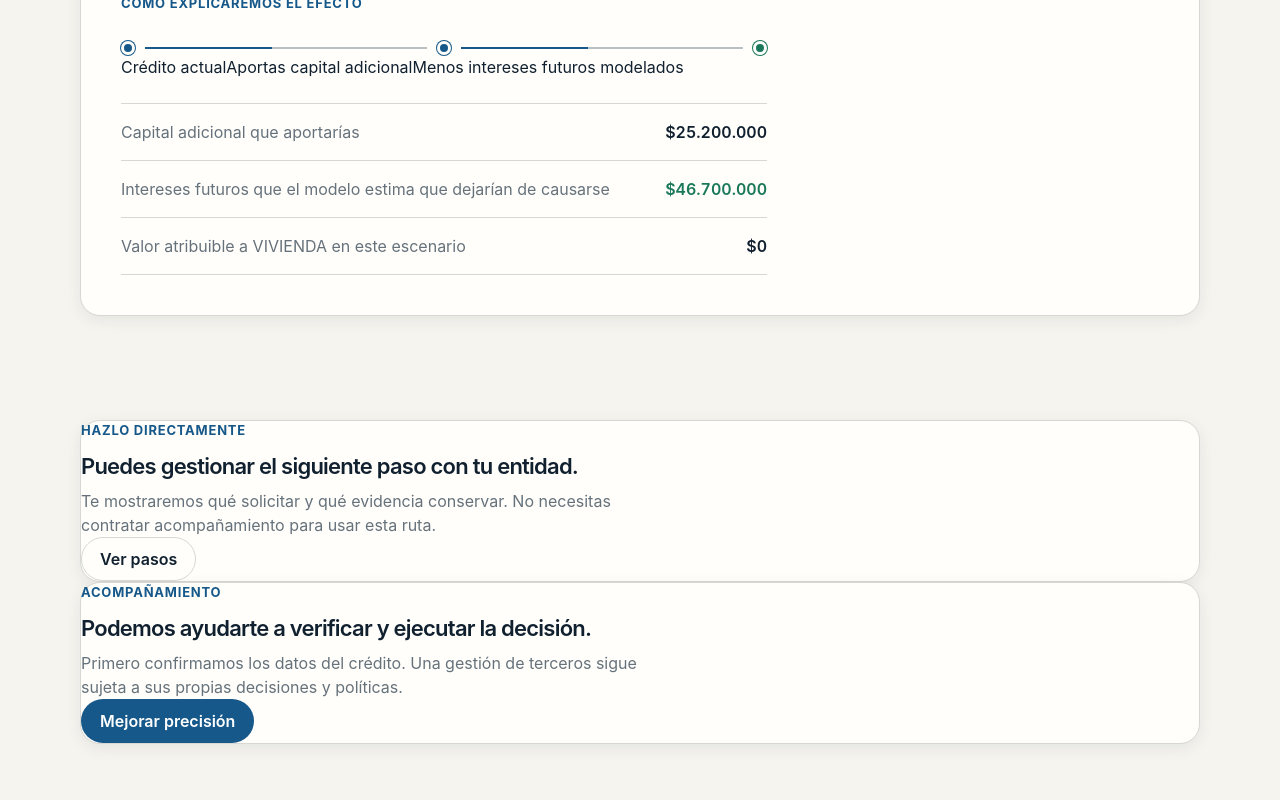
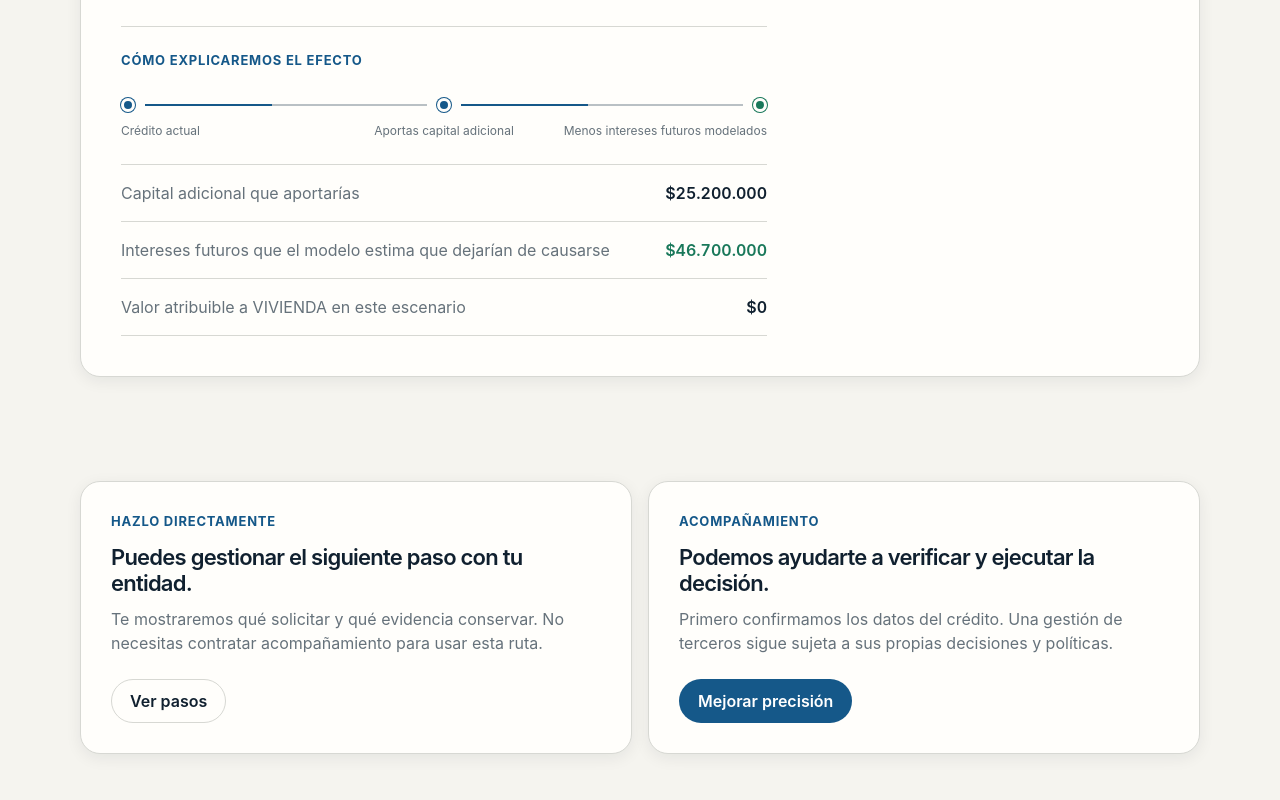
Before and after one commit to arendon7/VIVIENDA, a Next.js app: page / in a window 1280 px wide. Shown: the part 1660-2460 px from the top of the page. Built offline with nearby package versions, Linux system fonts and the light colour scheme.

Commit message:
ui: complete Warm Path responsive component styles

```diff
--- a/app/globals.css
+++ b/app/globals.css
@@ -31,9 +31,7 @@
 }
 
 * { box-sizing: border-box; }
-
 html { color-scheme: light; }
-
 body {
   margin: 0;
   background: var(--canvas);
@@ -43,16 +41,21 @@ body {
   line-height: 1.5;
   text-rendering: optimizeLegibility;
 }
+button, input, select, textarea { font: inherit; }
+button, a { -webkit-tap-highlight-color: transparent; }
+a { color: inherit; }
+:focus-visible { outline: 3px solid color-mix(in srgb, var(--focus) 72%, white); outline-offset: 3px; }
 
-button, input, select, textarea { font: inherit; }
-
-button, a { -webkit-tap-highlight-color: transparent; }
-
-a { color: inherit; }
-
-:focus-visible {
-  outline: 3px solid color-mix(in srgb, var(--focus) 72%, white);
-  outline-offset: 3px;
+.sr-only {
+  position: absolute;
+  width: 1px;
+  height: 1px;
+  padding: 0;
+  margin: -1px;
+  overflow: hidden;
+  clip: rect(0, 0, 0, 0);
+  white-space: nowrap;
+  border: 0;
 }
 
 .skip-link {
@@ -68,32 +71,11 @@ a { color: inherit; }
 }
 .skip-link:focus { transform: translateY(0); }
 
-.shell {
-  width: min(calc(100% - 40px), var(--content-product));
-  margin-inline: auto;
-}
-
+.shell { width: min(calc(100% - 40px), var(--content-product)); margin-inline: auto; }
 .readable { width: min(100%, var(--content-readable)); }
-
-.site-header {
-  min-height: 72px;
-  display: flex;
-  align-items: center;
-  justify-content: space-between;
-  gap: 24px;
-}
-
-.brand {
-  font-weight: 650;
-  letter-spacing: .12em;
-  text-decoration: none;
-}
-
-.nav-link {
-  color: var(--ink-muted);
-  text-decoration: none;
-  font-size: 14px;
-}
+.site-header { min-height: 72px; display: flex; align-items: center; justify-content: space-between; gap: 24px; }
+.brand { font-weight: 650; letter-spacing: .12em; text-decoration: none; }
+.nav-link { color: var(--ink-muted); text-decoration: none; font-size: 14px; }
 
 .hero {
   padding: clamp(56px, 8vw, 104px) 0 56px;
@@ -102,35 +84,12 @@ a { color: inherit; }
   gap: clamp(32px, 6vw, 72px);
   align-items: center;
 }
-
-.eyebrow {
-  margin: 0 0 12px;
-  color: var(--accent);
-  font-size: 13px;
-  font-weight: 650;
-  letter-spacing: .06em;
-  text-transform: uppercase;
-}
-
+.eyebrow { margin: 0 0 12px; color: var(--accent); font-size: 13px; font-weight: 650; letter-spacing: .06em; text-transform: uppercase; }
 h1, h2, h3 { margin: 0; letter-spacing: -.035em; }
-
-h1 {
-  max-width: 15ch;
-  font-size: clamp(40px, 5.2vw, 64px);
-  line-height: 1.02;
-  font-weight: 600;
-}
-
+h1 { max-width: 15ch; font-size: clamp(40px, 5.2vw, 64px); line-height: 1.02; font-weight: 600; }
 h2 { font-size: clamp(28px, 3.2vw, 40px); line-height: 1.12; font-weight: 600; }
 h3 { font-size: 22px; line-height: 1.2; font-weight: 600; }
-
-.lede {
-  margin: 24px 0 0;
-  max-width: 62ch;
-  color: var(--ink-muted);
-  font-size: clamp(17px, 2vw, 20px);
-}
-
+.lede { margin: 24px 0 0; max-width: 62ch; color: var(--ink-muted); font-size: clamp(17px, 2vw, 20px); }
 .actions { display: flex; flex-wrap: wrap; gap: 12px; margin-top: 28px; }
 
 .button {
@@ -154,45 +113,26 @@ h3 { font-size: 22px; line-height: 1.2; font-weight: 600; }
 .button-secondary:hover { border-color: var(--border-strong); }
 .button-quiet { padding-inline: 0; border-radius: 0; background: transparent; color: var(--accent); }
 
-.trust-line {
-  display: flex;
-  gap: 9px;
-  align-items: flex-start;
-  margin-top: 18px;
-  color: var(--ink-muted);
-  font-size: 14px;
-}
-
-.surface {
-  background: var(--surface);
-  border: 1px solid var(--border);
-  border-radius: var(--radius-lg);
-  box-shadow: var(--shadow-surface);
-}
-
+.trust-line { display: flex; gap: 9px; align-items: flex-start; margin-top: 18px; color: var(--ink-muted); font-size: 14px; }
+.surface { background: var(--surface); border: 1px solid var(--border); border-radius: var(--radius-lg); box-shadow: var(--shadow-surface); }
 .hero-instrument { padding: clamp(24px, 4vw, 36px); }
-
 .instrument-label { color: var(--ink-muted); font-size: 13px; margin: 0 0 6px; }
 .instrument-value { font-variant-numeric: tabular-nums; font-size: clamp(30px, 4vw, 46px); font-weight: 600; letter-spacing: -.04em; }
 .instrument-meta { color: var(--ink-muted); font-size: 14px; margin-top: 8px; }
 
-.path-preview {
-  margin-top: 28px;
-  display: grid;
-  grid-template-columns: auto 1fr auto 1fr auto;
-  align-items: center;
-  gap: 10px;
-}
+.path-preview { margin-top: 28px; display: grid; grid-template-columns: auto 1fr auto 1fr auto; align-items: center; gap: 10px; }
 .path-line { height: 2px; background: var(--border-strong); position: relative; overflow: hidden; }
 .path-line::after { content: ""; position: absolute; inset: 0 55% 0 0; background: var(--accent); }
 .path-node { width: 14px; height: 14px; border-radius: 50%; border: 3px solid var(--surface); box-shadow: 0 0 0 1px var(--border-strong); background: var(--canvas); }
 .path-node.active { background: var(--accent); box-shadow: 0 0 0 1px var(--accent); }
 .path-node.positive { background: var(--positive); box-shadow: 0 0 0 1px var(--positive); }
+.path-labels { margin-top: 10px; display: grid; grid-template-columns: repeat(3, 1fr); gap: 12px; color: var(--ink-muted); font-size: 12px; }
+.path-labels span:nth-child(2) { text-align: center; }
+.path-labels span:last-child { text-align: right; }
 
 .section { padding: 52px 0; }
 .section-header { display: flex; align-items: end; justify-content: space-between; gap: 24px; margin-bottom: 24px; }
 .section-copy { color: var(--ink-muted); max-width: 58ch; margin: 10px 0 0; }
-
 .grid-3 { display: grid; grid-template-columns: repeat(3, minmax(0, 1fr)); gap: 16px; }
 .feature { padding: 24px; }
 .feature-index { color: var(--accent); font-variant-numeric: tabular-nums; font-size: 13px; font-weight: 650; }
@@ -200,26 +140,14 @@ h3 { font-size: 22px; line-height: 1.2; font-weight: 600; }
 
 .result-frame { padding: clamp(24px, 4vw, 40px); }
 .result-grid { display: grid; grid-template-columns: minmax(0, 1fr) minmax(260px, 360px); gap: 32px; }
-
-.precision-badge {
-  display: inline-flex;
-  align-items: center;
-  min-height: 28px;
-  padding: 0 10px;
-  border-radius: 999px;
-  background: var(--accent-soft);
-  color: var(--accent);
-  font-size: 12px;
-  font-weight: 650;
-}
-
+.precision-badge { display: inline-flex; align-items: center; min-height: 28px; padding: 0 10px; border-radius: 999px; background: var(--accent-soft); color: var(--accent); font-size: 12px; font-weight: 650; }
 .fact-grid { display: grid; grid-template-columns: repeat(2, minmax(0, 1fr)); gap: 12px; margin-top: 24px; }
-.fact { padding: 16px; background: var(--surface-warm); border-radius: var(--radius-md); }
+.fact { padding: 16px; background: var(--surface-warm); border-radius: var(--radius-md); min-width: 0; }
 .fact dt { color: var(--ink-muted); font-size: 12px; }
-.fact dd { margin: 4px 0 0; font-size: 20px; font-weight: 600; font-variant-numeric: tabular-nums; }
-
+.fact dd { margin: 4px 0 0; font-size: 20px; font-weight: 600; font-variant-numeric: tabular-nums; overflow-wrap: anywhere; }
 .evidence-rail { padding: 22px; background: var(--surface-muted); border-radius: var(--radius-md); align-self: start; }
 .evidence-rail p { margin: 8px 0 0; color: var(--ink-muted); font-size: 14px; }
+.demo-scenario { margin-top: 32px; padding-top: 24px; border-top: 1px solid var(--border); }
 
 .ledger { margin-top: 24px; border-top: 1px solid var(--border); }
 .ledger-row { display: grid; grid-template-columns: minmax(0,1fr) auto; gap: 24px; padding: 16px 0; border-bottom: 1px solid var(--border); align-items: baseline; }
@@ -227,14 +155,46 @@ h3 { font-size: 22px; line-height: 1.2; font-weight: 600; }
 .ledger-row strong { font-variant-numeric: tabular-nums; font-weight: 600; }
 .ledger-row.positive strong { color: var(--positive); }
 
+.choice-grid { display: grid; grid-template-columns: repeat(2, minmax(0, 1fr)); gap: 16px; }
+.choice-card { padding: clamp(22px, 3vw, 30px); display: flex; flex-direction: column; align-items: flex-start; }
+.choice-card .section-copy { flex: 1; margin-bottom: 24px; }
+.twin-facts { display: grid; grid-template-columns: repeat(4, minmax(0, 1fr)); gap: 12px; margin: 0 0 24px; }
+
+.form-shell { width: min(calc(100% - 40px), 760px); margin-inline: auto; padding: 48px 0 72px; }
+.form-card { padding: clamp(24px, 5vw, 40px); }
+.field-group { display: grid; gap: 10px; margin-top: 24px; }
+.field-label { font-weight: 600; }
+.field-hint { color: var(--ink-muted); font-size: 14px; }
+.field-control {
+  min-height: 48px;
+  width: 100%;
+  border: 1px solid var(--border-strong);
+  background: var(--surface);
+  color: var(--ink);
+  border-radius: var(--radius-md);
+  padding: 10px 12px;
+}
+.choice-list { display: grid; gap: 10px; }
+.radio-card { display: flex; gap: 12px; align-items: flex-start; border: 1px solid var(--border); background: var(--surface); border-radius: var(--radius-md); padding: 14px; cursor: pointer; }
+.radio-card:has(input:checked) { border-color: var(--accent); background: var(--accent-soft); }
+.radio-card input { margin-top: 4px; }
+.progress-label { color: var(--ink-muted); font-size: 13px; margin-bottom: 10px; }
+.progress-track { height: 4px; border-radius: 999px; background: var(--border); overflow: hidden; }
+.progress-fill { height: 100%; background: var(--accent); transition: width 200ms var(--ease-standard); }
+.form-nav { margin-top: 28px; display: flex; gap: 12px; justify-content: space-between; align-items: center; }
+.form-nav .button { min-width: 128px; }
+.result-callout { margin-top: 24px; padding: 18px; background: var(--positive-soft); border-radius: var(--radius-md); }
+.result-callout strong { color: var(--positive); }
+
 .site-footer { padding: 48px 0 64px; color: var(--ink-muted); font-size: 14px; }
 
 @media (max-width: 820px) {
   .hero { grid-template-columns: 1fr; }
   .hero-instrument { order: 2; }
-  .grid-3 { grid-template-columns: 1fr; }
+  .grid-3, .choice-grid { grid-template-columns: 1fr; }
   .result-grid { grid-template-columns: 1fr; }
   .section-header { align-items: start; flex-direction: column; }
+  .twin-facts { grid-template-columns: repeat(2, minmax(0, 1fr)); }
 }
 
 @media (max-width: 560px) {
@@ -247,8 +207,16 @@ h3 { font-size: 22px; line-height: 1.2; font-weight: 600; }
   .path-preview { grid-template-columns: 14px 1fr; grid-template-rows: auto 28px auto 28px auto; align-items: start; }
   .path-line { width: 2px; height: 28px; margin-left: 6px; }
   .path-line::after { inset: 0 0 55% 0; }
-  .fact-grid { grid-template-columns: 1fr 1fr; }
+  .path-labels { grid-template-columns: 1fr; margin-left: 28px; gap: 28px; margin-top: -92px; min-height: 116px; }
+  .path-labels span, .path-labels span:nth-child(2), .path-labels span:last-child { text-align: left; }
+  .fact-grid, .twin-facts { grid-template-columns: 1fr 1fr; }
   .ledger-row { grid-template-columns: 1fr; gap: 4px; }
+  .form-nav { align-items: stretch; flex-direction: column-reverse; }
+  .form-nav .button { width: 100%; }
+}
+
+@media (max-width: 390px) {
+  .fact-grid, .twin-facts { grid-template-columns: 1fr; }
 }
 
 @media (prefers-reduced-motion: reduce) {
```
